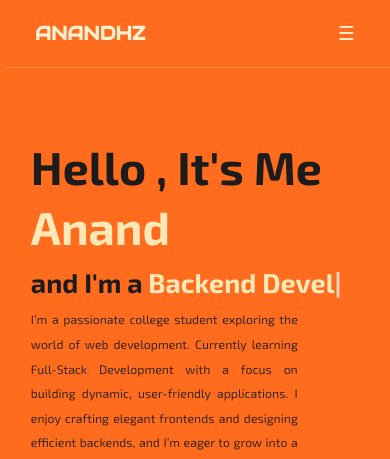
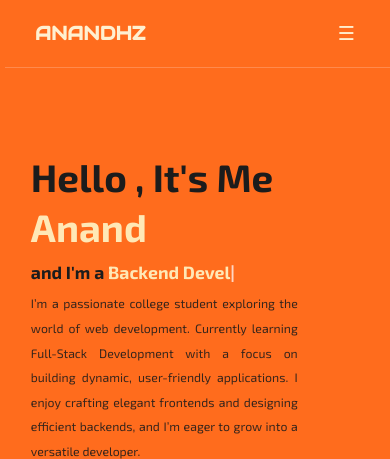
Before and after one commit to anandhz-git/Portfolio, a plain HTML site: page index.html in a window 390 px wide. Shown: the top 459 px of the page. Drawn offline with nearby package versions, Linux system fonts and the light colour scheme.

Commit message:
new update

```diff
--- a/index.html
+++ b/index.html
@@ -220,13 +220,16 @@ section{
         padding: 3em;
         width: 100%;
         text-align: center;
+
       }
       .home-content h1, .home-content h3 {
+
         text-align: left;
+        font-size: 5em !important;
 
       }
        .home-content h3 {
-        font-size: 3.5em !important;
+        font-size: 2.3em !important;
        }
 
       .mainimg img {
```
